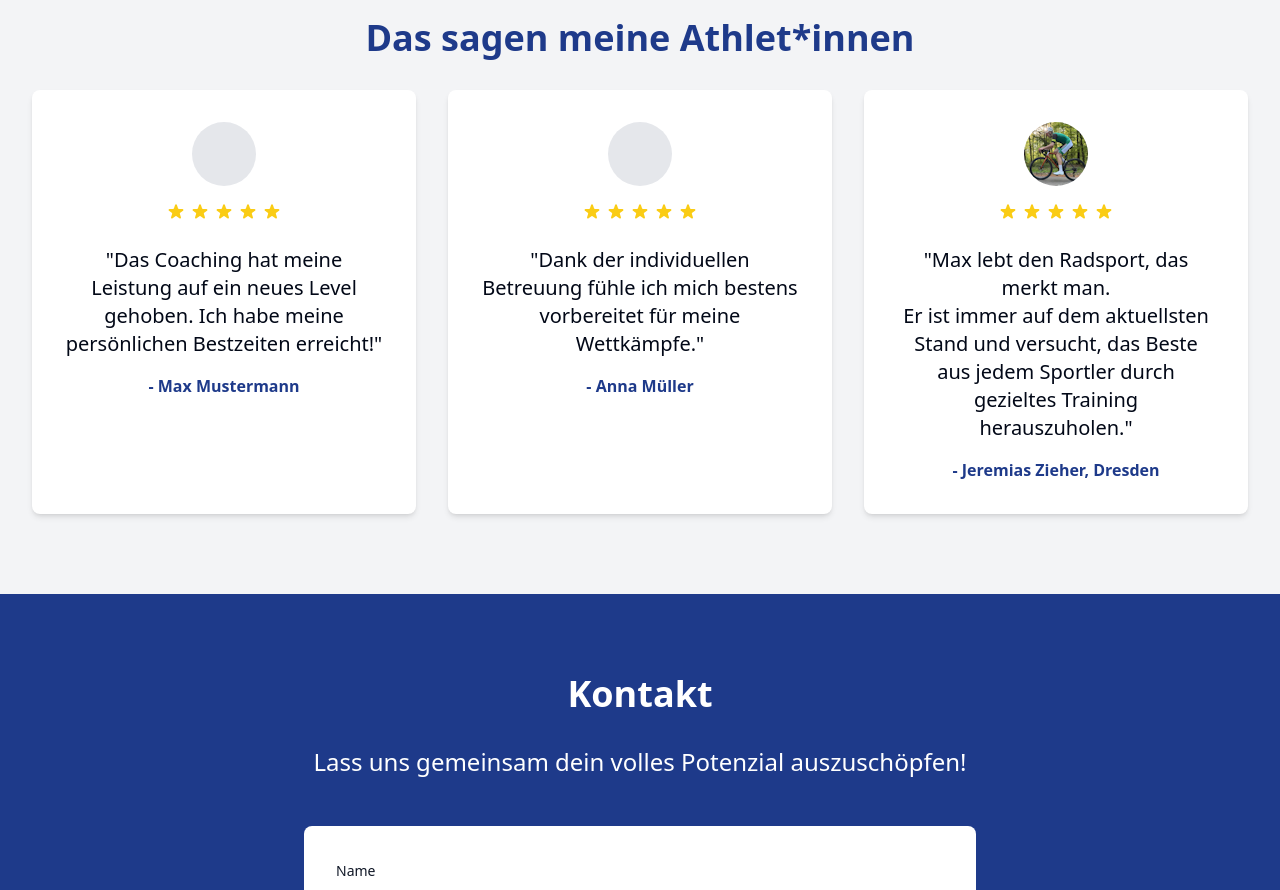
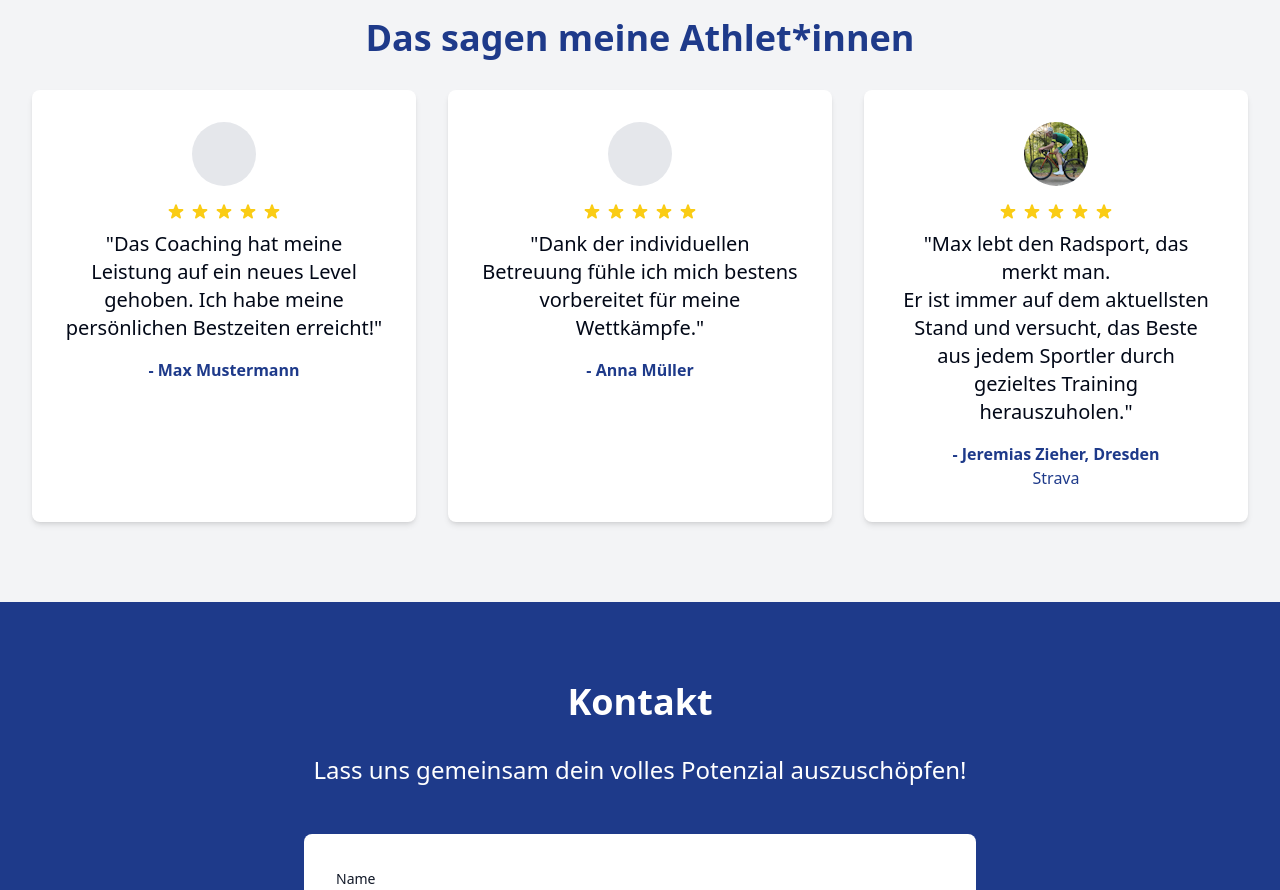
Before and after one commit to maxcyclescoaching/maxcyclescoaching-website, a React (Vite) app: page / in a window 1280 px wide. Shown: the part 2520-3410 px from the top of the page. Built offline with nearby package versions, Linux system fonts and the light colour scheme.

Commit message:
added strava link

```diff
--- a/src/pages/Index.tsx
+++ b/src/pages/Index.tsx
@@ -279,9 +279,9 @@ const Index = () => {
             <h2 className="text-3xl md:text-4xl font-bold mb-8 text-primary">Das sagen meine Athlet*innen</h2>
             <div className="grid md:grid-cols-3 gap-8">
               <div className="bg-white p-8 rounded-lg shadow-md hover:shadow-xl transition-all duration-300">
-                <div className="flex flex-col items-center mb-4">
+                <div className="flex flex-col items-center mb-2">
                   <div className="w-16 h-16 bg-gray-200 rounded-full mb-4"></div>
-                  <div className="flex gap-1 mb-2">
+                  <div className="flex gap-1">
                     {[...Array(5)].map((_, i) => (
                       <svg key={i} className="w-5 h-5 text-yellow-400" fill="currentColor" viewBox="0 0 20 20">
                         <path d="M9.049 2.927c.3-.921 1.603-.921 1.902 0l1.07 3.292a1 1 0 00.95.69h3.462c.969 0 1.371 1.24.588 1.81l-2.8 2.034a1 1 0 00-.364 1.118l1.07 3.292c.3.921-.755 1.688-1.54 1.118l-2.8-2.034a1 1 0 00-1.175 0l-2.8 2.034c-.784.57-1.838-.197-1.539-1.118l1.07-3.292a1 1 0 00-.364-1.118L2.98 8.72c-.783-.57-.38-1.81.588-1.81h3.461a1 1 0 00.951-.69l1.07-3.292z" />
@@ -293,9 +293,9 @@ const Index = () => {
                 <p className="font-semibold text-primary">- Max Mustermann</p>
               </div>
               <div className="bg-white p-8 rounded-lg shadow-md hover:shadow-xl transition-all duration-300">
-                <div className="flex flex-col items-center mb-4">
+                <div className="flex flex-col items-center mb-2">
                   <div className="w-16 h-16 bg-gray-200 rounded-full mb-4"></div>
-                  <div className="flex gap-1 mb-2">
+                  <div className="flex gap-1">
                     {[...Array(5)].map((_, i) => (
                       <svg key={i} className="w-5 h-5 text-yellow-400" fill="currentColor" viewBox="0 0 20 20">
                         <path d="M9.049 2.927c.3-.921 1.603-.921 1.902 0l1.07 3.292a1 1 0 00.95.69h3.462c.969 0 1.371 1.24.588 1.81l-2.8 2.034a1 1 0 00-.364 1.118l1.07 3.292c.3.921-.755 1.688-1.54 1.118l-2.8-2.034a1 1 0 00-1.175 0l-2.8 2.034c-.784.57-1.838-.197-1.539-1.118l1.07-3.292a1 1 0 00-.364-1.118L2.98 8.72c-.783-.57-.38-1.81.588-1.81h3.461a1 1 0 00.951-.69l1.07-3.292z" />
@@ -307,13 +307,13 @@ const Index = () => {
                 <p className="font-semibold text-primary">- Anna Müller</p>
               </div>
               <div className="bg-white p-8 rounded-lg shadow-md hover:shadow-xl transition-all duration-300">
-                <div className="flex flex-col items-center mb-4">
+                <div className="flex flex-col items-center mb-2">
                   <img
                     src="/images/jeremias_profile_img.jpg"
                     alt="Profilbild von Jeremias Zieher"
                     className="w-16 h-16 rounded-full mb-4"
                   />
-                  <div className="flex gap-1 mb-2">
+                  <div className="flex gap-1">
                     {[...Array(5)].map((_, i) => (
                       <svg key={i} className="w-5 h-5 text-yellow-400" fill="currentColor" viewBox="0 0 20 20">
                         <path d="M9.049 2.927c.3-.921 1.603-.921 1.902 0l1.07 3.292a1 1 0 00.95.69h3.462c.969 0 1.371 1.24.588 1.81l-2.8 2.034a1 1 0 00-.364 1.118l1.07 3.292c.3.921-.755 1.688-1.54 1.118l-2.8-2.034a1 1 0 00-1.175 0l-2.8 2.034c-.784.57-1.838-.197-1.539-1.118l1.07-3.292a1 1 0 00-.364-1.118L2.98 8.72c-.783-.57-.38-1.81.588-1.81h3.461a1 1 0 00.951-.69l1.07-3.292z" />
@@ -323,6 +323,7 @@ const Index = () => {
                 </div>
                 <p className="text-xl text-center mb-4">"Max lebt den Radsport, das merkt man. <br /> Er ist immer auf dem aktuellsten Stand und versucht, das Beste aus jedem Sportler durch gezieltes Training herauszuholen."</p>
                 <p className="font-semibold text-primary">- Jeremias Zieher, Dresden</p>
+                <a href="https://www.strava.com/athletes/23108452" target="_blank" className="text-primary hover:underline">Strava</a>
               </div>
             </div>
           </div>
```
